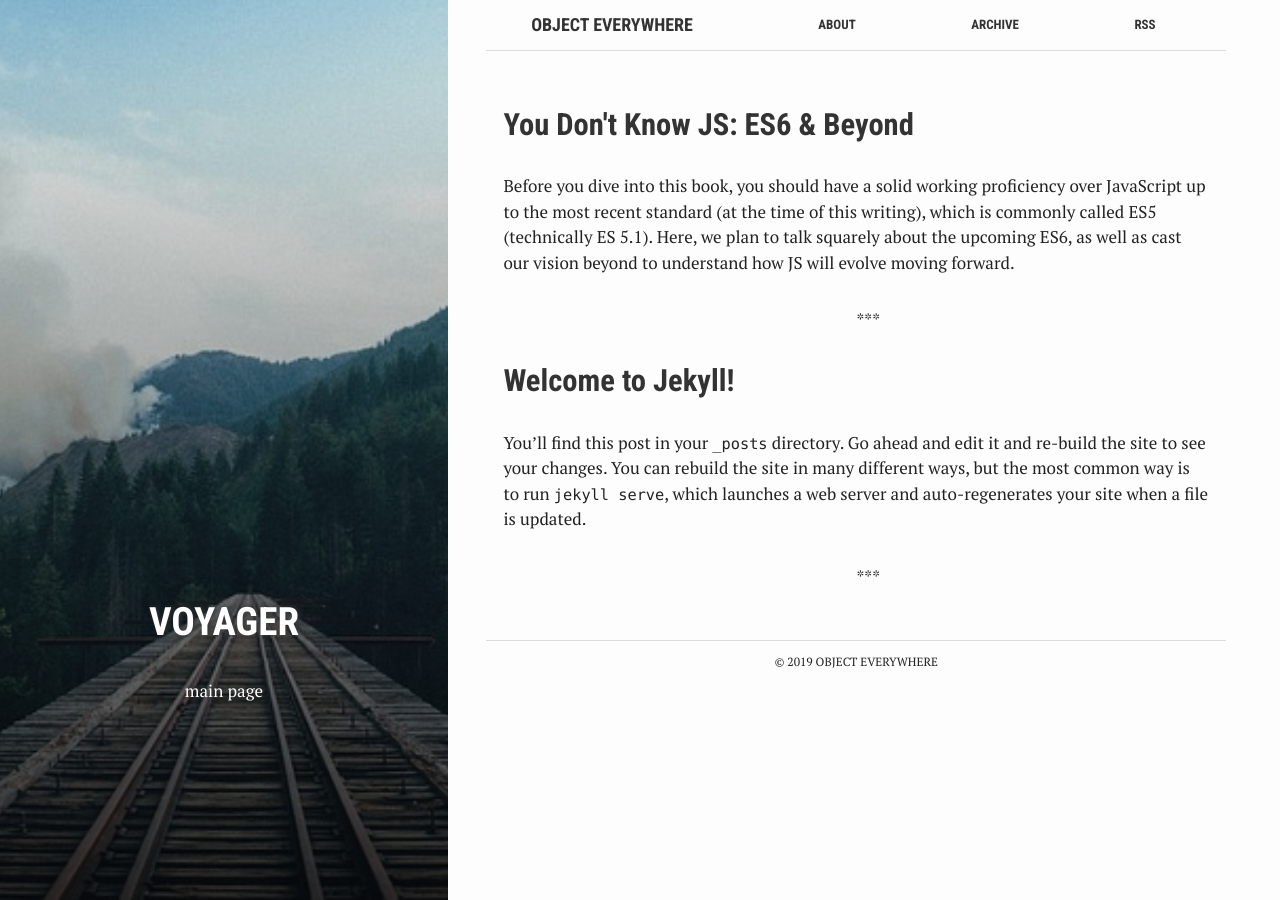
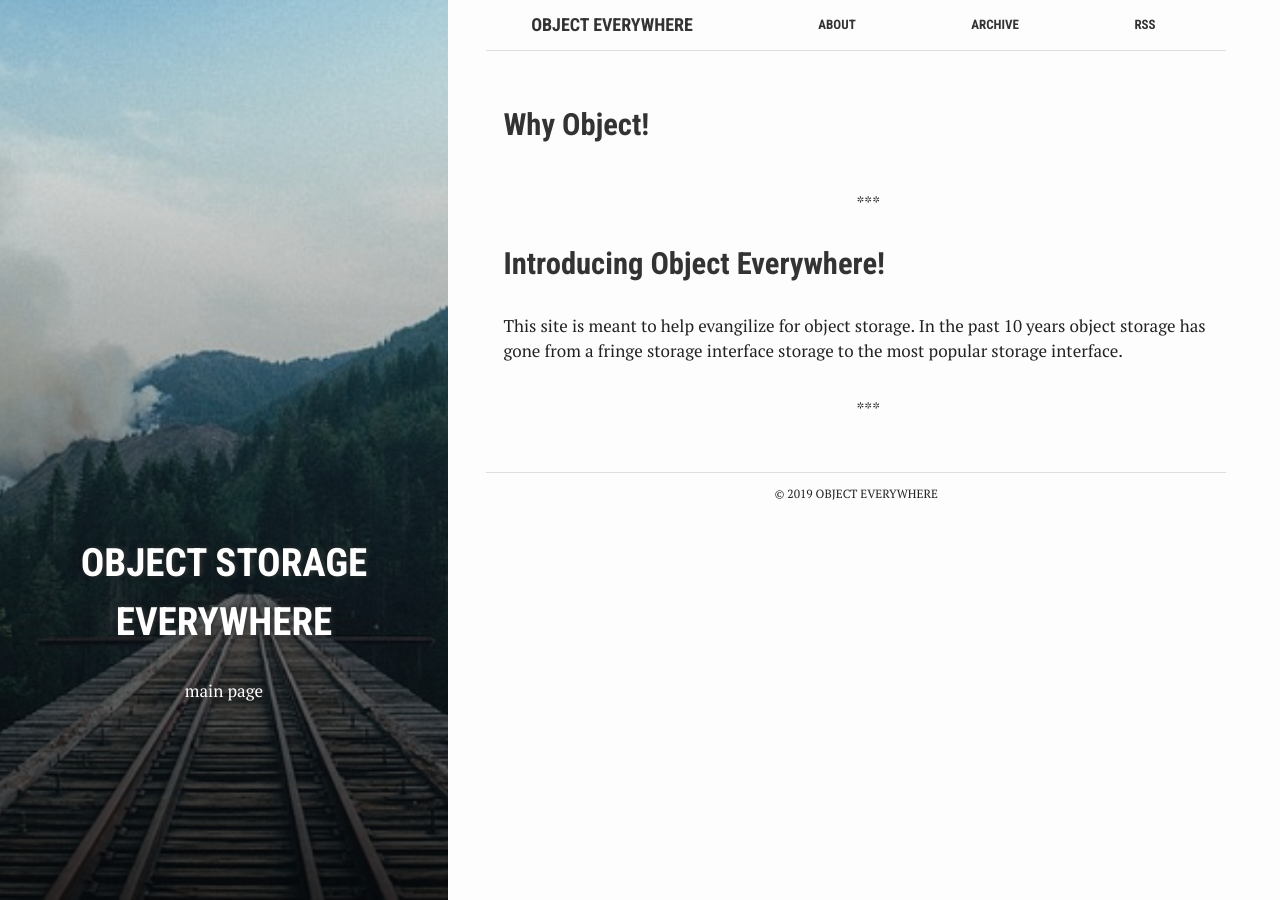
Before and after one commit to andrewbaptist/andrewbaptist.github.io, a Jekyll site: the page built from index.html, in a window 1280 px wide. Built offline with Jekyll 4.4.1, drawn with Linux system fonts in a browser that asks for light colours.

Commit message:
Clean up

```diff
--- a/_posts/2016-06-28-welcome-to-jekyll.markdown
+++ /dev/null
@@ -1,29 +0,0 @@
----
-layout: post
-title:  "Welcome to Jekyll!"
-crawlertitle: "How to use jekyll"
-summary: "Jekyll default page"
-date:   2016-06-28 23:09:47 +0700
-categories: posts
-tags: 'jekyll'
-author: redVi
----
-You’ll find this post in your `_posts` directory. Go ahead and edit it and re-build the site to see your changes. You can rebuild the site in many different ways, but the most common way is to run `jekyll serve`, which launches a web server and auto-regenerates your site when a file is updated.
-
-To add new posts, simply add a file in the `_posts` directory that follows the convention `YYYY-MM-DD-name-of-post.ext` and includes the necessary front matter. Take a look at the source for this post to get an idea about how it works.
-
-Jekyll also offers powerful support for code snippets:
-
-{% highlight ruby %}
-def print_hi(name)
-  puts "Hi, #{name}"
-end
-print_hi('Tom')
-#=> prints 'Hi, Tom' to STDOUT.
-{% endhighlight %}
-
-Check out the [Jekyll docs][jekyll-docs] for more info on how to get the most out of Jekyll. File all bugs/feature requests at [Jekyll’s GitHub repo][jekyll-gh]. If you have questions, you can ask them on [Jekyll Talk][jekyll-talk].
-
-[jekyll-docs]: http://jekyllrb.com/docs/home
-[jekyll-gh]:   https://github.com/jekyll/jekyll
-[jekyll-talk]: https://talk.jekyllrb.com/
--- a/_posts/2016-06-29-es6.md
+++ /dev/null
@@ -1,41 +0,0 @@
----
-bg: "tools.jpg"
-layout: post
-title:  "You Don't Know JS: ES6 & Beyond"
-crawlertitle: "About ES6"
-summary: "What's new in ES6"
-date:   2016-06-29 20:09:47 +0700
-categories: posts
-tags: ['front-end']
-author: redVi
----
-Before you dive into this book, you should have a solid working proficiency over JavaScript up to the most recent standard (at the time of this writing), which is commonly called ES5 (technically ES 5.1). Here, we plan to talk squarely about the upcoming ES6, as well as cast our vision beyond to understand how JS will evolve moving forward.
-
-If you are still looking for confidence with JavaScript, I highly recommend you read the other titles in this series first:
-
-Up & Going: Are you new to programming and JS? This is the roadmap you need to consult as you start your learning journey.
-
-- Up & Going
-- Scope & Closures
-- this & Object Prototypes
-- Types & Grammar
-- Async & Performance
-
-[![railroad]({{ site.images | relative_url }}/rails.jpg)]({{ site.images | relative_url }}/rails.jpg)
-
-If you've already read all those titles and you feel pretty comfortable with the topics they cover, it's time we dive into the evolution of JS to explore all the changes coming not only soon but farther over the horizon.
-
-## `let` Declarations
-
-However, we can now create declarations that are bound to any block, called (unsurprisingly) *block scoping*. This means all we need is a pair of `{ .. }` to create a scope. Instead of using var, which always declares variables attached to the enclosing function (or global, if top level) scope, use `let`:
-
-{% highlight js %}
-var a = 2;
-
-{
-    let a = 3;
-    console.log( a );   // 3
-}
-
-console.log( a );       // 2
-{% endhighlight %}
--- /dev/null
+++ b/_posts/2019-02-28-introducing-objects.md
@@ -0,0 +1,9 @@
+---
+layout: post
+title:  "Introducing Object Everywhere!"
+summary: "How object will soon be everywhere"
+categories: posts
+tags: 'overview'
+---
+This site is meant to help evangilize for object storage. In the past 10 years object storage has gone from a fringe storage interface
+storage to the most popular storage interface.
--- /dev/null
+++ b/_posts/2019-03-01-why-object.md
@@ -0,0 +1,8 @@
+---
+layout: post
+title:  "Why Object!"
+summary: "Explaining the advantages of the object interface"
+categories: posts
+tags: 'overview'
+published: true
+---
--- a/about.md
+++ b/about.md
@@ -8,12 +8,4 @@ summary: "About this blog"
 active: about
 ---
 
-This is the base Jekyll theme. You can find out more info about customizing your Jekyll theme, as well as basic Jekyll usage documentation at [jekyllrb.com](http://jekyllrb.com/)
-
-You can find the source code for the Jekyll new theme at:
-{{site.twitter_username}} /
-[jekyll-new](https://github.com/jglovier/jekyll-new)
-
-You can find the source code for Jekyll at
-{{site.github_username}} /
-[jekyll](https://github.com/jekyll/jekyll)
+This site is covers lots of stuff about object storage. It was generated using Jekyll and is hosted on IBM Cloud Object Storage.
--- a/archive.md
+++ b/archive.md
@@ -4,7 +4,7 @@ layout: page
 permalink: /posts/
 title: "Archive"
 crawlertitle: "All articles"
-summary: "Posts about jekyll"
+summary: "Posts about object storage"
 active: archive
 ---
 
--- a/index.html
+++ b/index.html
@@ -1,8 +1,8 @@
 ---
 bg: "rails.jpg"
 layout: default
-crawlertitle: "Jekyll blog"
-title: "Voyager"
+crawlertitle: "Object Storage"
+title: "Object Storage Everywhere"
 summary: "main page"
 ---
 
```
Also changed, not shown: _config.yml (+0 -7 lines), _layouts/post.html (+1 -6 lines), README.md (deleted).
